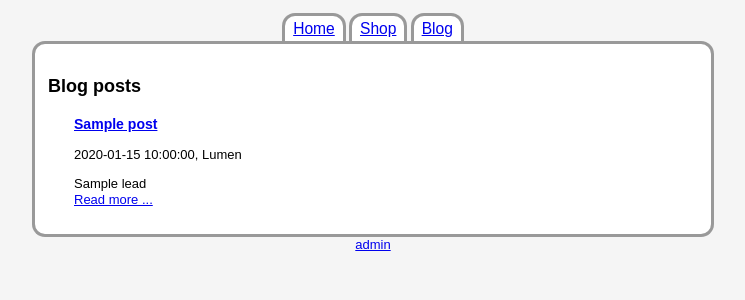
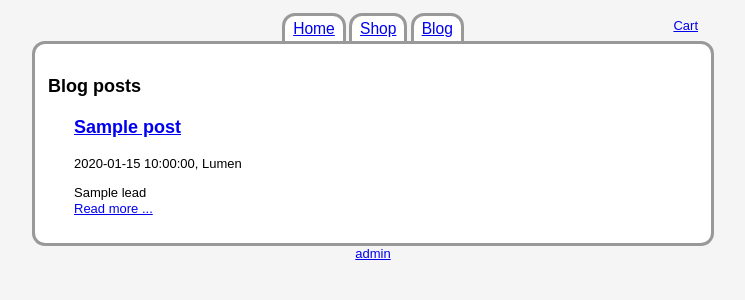
Before and after one commit to yaanno/gae-shop, a Python web app: template templates/blog/index.html in a window 1280 px wide. Shown: the top 300 px of the page, without its empty margins (267-1012 px from the left). Run offline with Jinja, Linux system fonts and the light colour scheme; the template is opened without the code that fills it: most values are stand-ins (such as "Sample title", 1, 10 or a date in 2020); some libraries are stand-ins or nearby versions.

Commit message:
cart, user skeleton

```diff
--- a/apps/admin/handlers.py
+++ b/apps/admin/handlers.py
@@ -138,7 +138,6 @@ class BlogPostHandler(RequestHandler):
             content = self.form.content.data
             live = self.form.live.data
             tags = self.form.tags.data
-            print content
             if tags is not None:
                 tags = [tag.strip() for tag in tags.split(',') if tag != '']
             # saving edited
--- a/apps/shop/helpers.py
+++ b/apps/shop/helpers.py
@@ -6,3 +6,7 @@
     Shop Application Helpers
 
 """
+
+
+def get_cart_content():
+    return ['1 x lol = 520 HUF', '12 x haha = 340 HUF', 'Sum: 860 HUF']
--- a/config.py
+++ b/config.py
@@ -24,3 +24,7 @@ config['tipfy'] = {
     ],
     'locale': 'en_US',
 }
+
+config['tipfy.ext.session'] = {
+    'secret_key': 'ROtbnD8SEjPbUiOgcanANFE6eKKulwMExPM60rM7UMvKBBjAmFjx396r0YgCfyN',
+}
--- a/static/css/site.css
+++ b/static/css/site.css
@@ -46,6 +46,7 @@ footer {
 /* =welcome */
 
 #content_main {
+    position: relative;
     width: 50em;
     padding: 1em;
     background: #fff;
@@ -74,3 +75,31 @@ footer {
     float: right;
     width: 24em;
 }
+
+#cart {
+    position: absolute;
+    top: -2em;
+    right: 1em;
+}
+
+#cart ul {
+    margin: 0;
+}
+
+#cart > ul > li {
+    position: relative;
+}
+
+.cartitems {
+    display: none;
+    position: absolute;
+    background: #fff;
+    width: 10em;
+    right: -1em;
+    padding: .5em;
+    border: .3em solid rgba(0,0,0,.4);
+}
+
+#cart > ul > li:hover .cartitems {
+    display: block;
+}
--- a/templates/admin/admin_base.html
+++ b/templates/admin/admin_base.html
@@ -28,3 +28,6 @@
         </ul>
     </div>
 {% endblock %}
+{% block js %}
+{{ super() }}
+{% endblock %}
--- a/templates/base.html
+++ b/templates/base.html
@@ -16,6 +16,9 @@
     <body>
         {% block navigation_main %}{% endblock %}
         <div id="content_main">
+            <div id="cart">
+                {% include "partials/cart.html" %}
+            </div>
             {% block content %}{% endblock %}
         </div>
         {% block footer %}
@@ -24,6 +27,7 @@
             </footer>
         {% endblock %}
         {% block js %}
+        <script src="http://ajax.googleapis.com/ajax/libs/jquery/1.4.3/jquery.min.js"></script>
         {% endblock %}
     </body>
 </html>
--- a/templates/blog/index.html
+++ b/templates/blog/index.html
@@ -7,23 +7,7 @@
 {% block content %}
     <h1>Blog posts</h1>
     {% if posts %}
-        <ul>
-        {% for post in posts %}
-            <li>
-                <div>
-                    <h3><a href="/blog/{{ format_datetime(post.modified, 'y/M/d') }}/{{ post.slug }}/">{{ post.title }}</a></h3>
-                    <p>
-                        {{ format_datetime(post.modified, 'short', 'hu', 'Europe/Budapest') }}, Lumen
-                    </p>
-                    <p>
-                        {{ post.lead }}
-                        <br>
-                        <span><a href="/blog/{{ format_datetime(post.modified, 'y/M/d') }}/{{ post.slug }}/">Read more ...</a></span>
-                    </p>
-                </div>
-            </li>
-        {% endfor %}
-        </ul>
+        {% include "partials/post.html" %}
     {% else %}
         <p>{{ _('No blog posts yet.') }}</p>
     {% endif %}
--- /dev/null
+++ b/templates/partials/cart.html
@@ -0,0 +1,12 @@
+<ul>
+    <li>
+        <a href="/shop/cart/">Cart</a>
+        {% if cart %}
+            <ul class="cartitems">
+                {% for item in cart %}
+                <li>{{ item }}</li>
+                {% endfor %}
+            </ul>
+        {% endif %}
+    </li>
+</ul>
--- a/templates/partials/post.html
+++ b/templates/partials/post.html
@@ -2,7 +2,7 @@
 {% for post in posts %}
     <li>
         <div>
-            <h4><a href="/blog/{{ format_datetime(post.modified, 'y/M/d') }}/{{ post.slug }}/">{{ post.title }}</a></h4>
+            <h1><a href="/blog/{{ format_datetime(post.modified, 'y/M/d') }}/{{ post.slug }}/">{{ post.title }}</a></h1>
             <p>
                 {{ format_datetime(post.modified, 'short', 'hu', 'Europe/Budapest') }}, Lumen
             </p>
--- a/templates/shop/index.html
+++ b/templates/shop/index.html
@@ -1,7 +1,6 @@
 {% extends "shop/shop_base.html" %}
 
 {% block content %}
-
     <h1>Products:</h1>
 
     {% for product in products %}
--- a/urls.py
+++ b/urls.py
@@ -20,8 +20,6 @@ def get_rules(app):
     :return:
         A list of class:`tipfy.Rule` instances.
     """
-    #  Here we show an example of joining all rules from the
-    # ``apps_installed`` definition set in config.py.
     rules = []
 
     for app_module in app.get_config('tipfy', 'apps_installed'):
```
Also changed, not shown: apps/shop/handlers.py (+20 -4 lines), apps/shop/models.py (+11 -1 lines), static/css/admin.css (+15 -1 lines), apps/user/__init__.py (added), apps/user/handlers.py (added), apps/user/helpers.py (added), apps/user/models.py (added), apps/user/urls.py (added).
